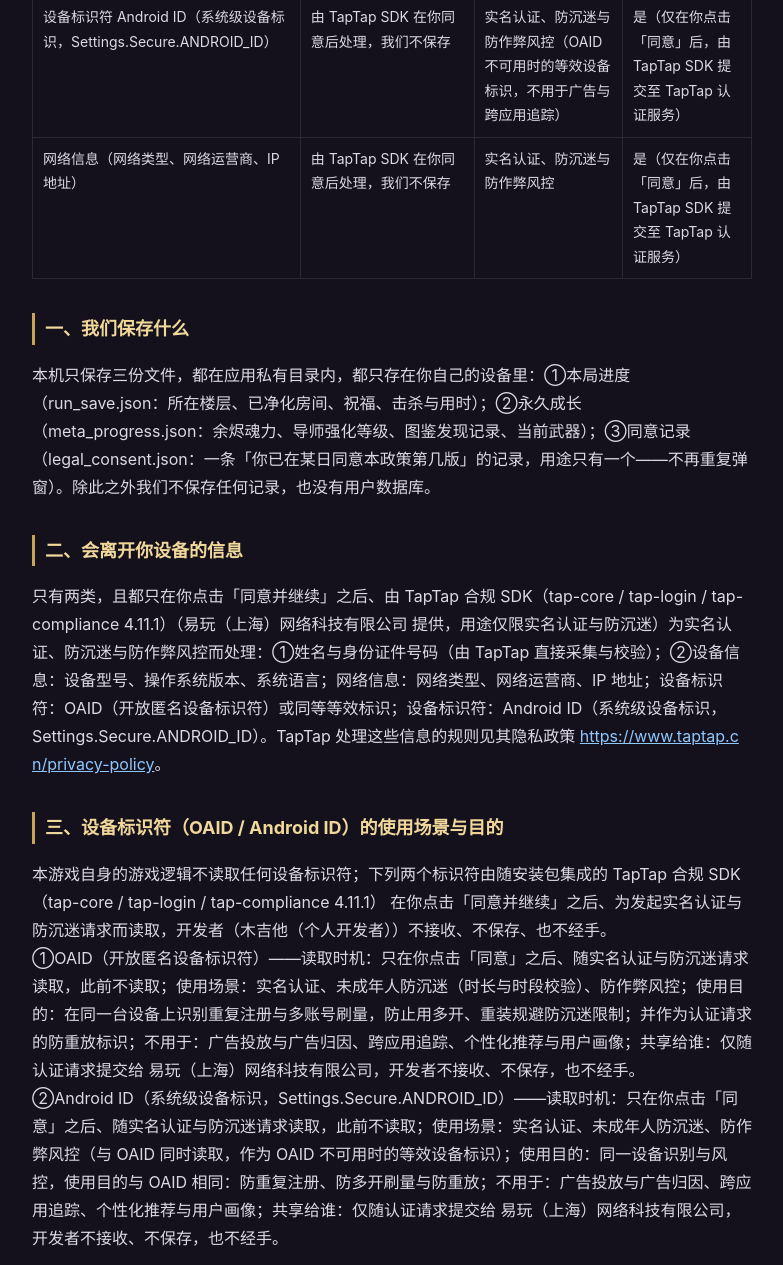
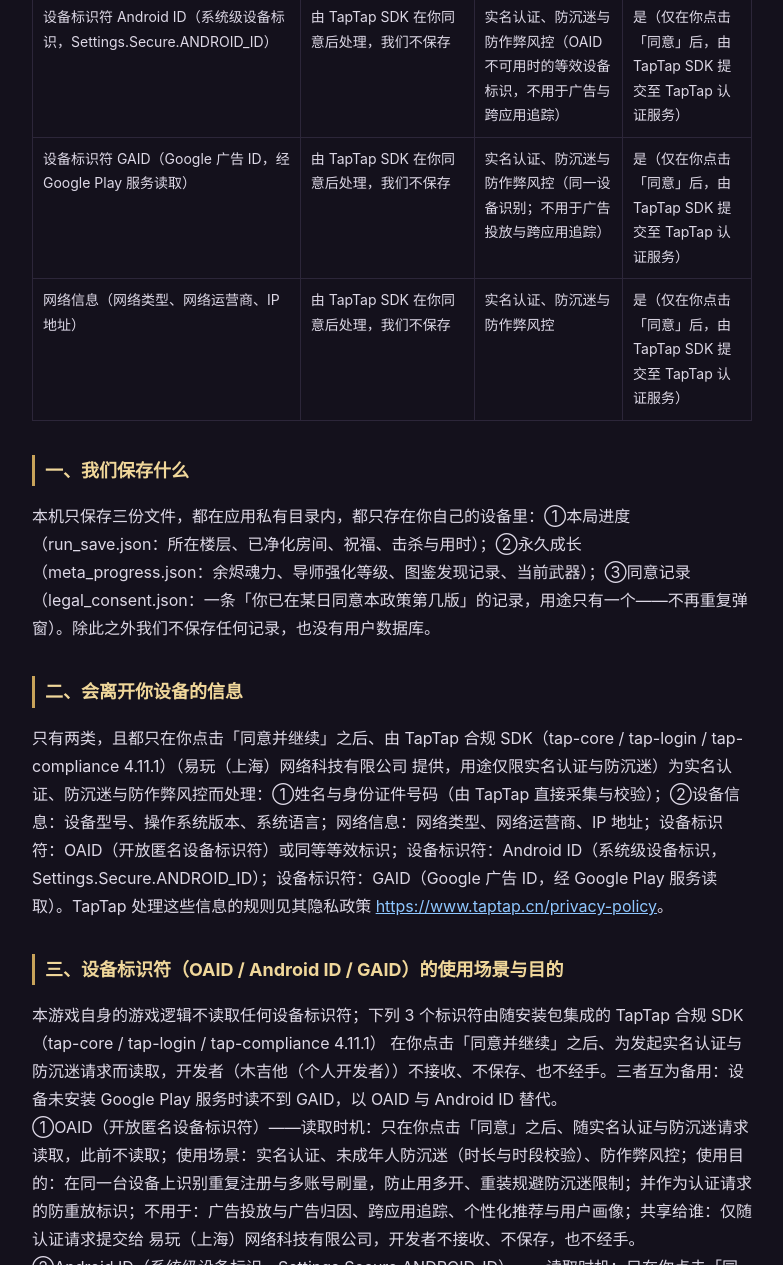
Before and after one commit to YANJQ0309/hunshihuilang-privacy, a plain HTML site: page index.html in a window 1280 px wide. Shown: the part 960-2225 px from the top of the page, without its empty margins (248-1031 px from the left). Drawn offline with Linux system fonts and the light colour scheme.

Commit message:
Add files via upload

```diff
--- a/index.html
+++ b/index.html
@@ -27,7 +27,7 @@ footer{margin-top:48px;color:#7f7a8c;font-size:13px;border-top:1px solid #2c2639
 <main>
 <h1>《魂蚀回廊》隐私政策</h1>
 <div class="meta">适用产品：移动端游戏《魂蚀回廊》（Android，包名 com.hunshihuilang.corridor）<br>
-开发者：木吉他（个人开发者）　|　版本：v4　|　生效日期：2026 年 11 月 16 日　|　最近更新：2026 年 11 月 16 日</div>
+开发者：木吉他（个人开发者）　|　版本：v5　|　生效日期：2026 年 11 月 16 日　|　最近更新：2026 年 11 月 16 日</div>
 <div class="card">
 <p><strong>一句话说明：</strong>本游戏不含广告、统计、推送与内购，仅在你点击「同意并继续」后接入 TapTap 实名认证与防沉迷服务，并只按下述范围处理信息。</p>
 <p><strong>适用人群：</strong>适龄提示 12+ · 本游戏含流血与死亡表现，建议 12 岁以上游玩；未成年人请在监护人陪同下体验。</p>
@@ -41,18 +41,20 @@ footer{margin-top:48px;color:#7f7a8c;font-size:13px;border-top:1px solid #2c2639
 <tr><td>实名认证结果（是否成年／年龄段、能否进入、剩余时长）</td><td>不落地保存，仅本次运行的内存中使用</td><td>判断能否进入游戏、未成年人可游玩时段</td><td>认证由 TapTap 完成；我们只收结果、不上传、不保存</td></tr>
 <tr><td>设备信息与设备标识符 OAID（设备型号、系统版本、开放匿名设备标识符）</td><td>由 TapTap SDK 在你同意后处理，我们不保存</td><td>实名认证、防沉迷与防作弊风控（防重复注册、防多开刷量、防重放）</td><td>是（仅在你点击「同意」后，由 TapTap SDK 提交至 TapTap 认证服务）</td></tr>
 <tr><td>设备标识符 Android ID（系统级设备标识，Settings.Secure.ANDROID_ID）</td><td>由 TapTap SDK 在你同意后处理，我们不保存</td><td>实名认证、防沉迷与防作弊风控（OAID 不可用时的等效设备标识，不用于广告与跨应用追踪）</td><td>是（仅在你点击「同意」后，由 TapTap SDK 提交至 TapTap 认证服务）</td></tr>
+<tr><td>设备标识符 GAID（Google 广告 ID，经 Google Play 服务读取）</td><td>由 TapTap SDK 在你同意后处理，我们不保存</td><td>实名认证、防沉迷与防作弊风控（同一设备识别；不用于广告投放与跨应用追踪）</td><td>是（仅在你点击「同意」后，由 TapTap SDK 提交至 TapTap 认证服务）</td></tr>
 <tr><td>网络信息（网络类型、网络运营商、IP 地址）</td><td>由 TapTap SDK 在你同意后处理，我们不保存</td><td>实名认证、防沉迷与防作弊风控</td><td>是（仅在你点击「同意」后，由 TapTap SDK 提交至 TapTap 认证服务）</td></tr>
 </table>
 <h2>一、我们保存什么</h2>
 <p>本机只保存三份文件，都在应用私有目录内，都只存在你自己的设备里：①本局进度（run_save.json：所在楼层、已净化房间、祝福、击杀与用时）；②永久成长（meta_progress.json：余烬魂力、导师强化等级、图鉴发现记录、当前武器）；③同意记录（legal_consent.json：一条「你已在某日同意本政策第几版」的记录，用途只有一个——不再重复弹窗）。除此之外我们不保存任何记录，也没有用户数据库。</p>
 <h2>二、会离开你设备的信息</h2>
-<p>只有两类，且都只在你点击「同意并继续」之后、由 TapTap 合规 SDK（tap-core / tap-login / tap-compliance 4.11.1）（易玩（上海）网络科技有限公司 提供，用途仅限实名认证与防沉迷）为实名认证、防沉迷与防作弊风控而处理：①姓名与身份证件号码（由 TapTap 直接采集与校验）；②设备信息：设备型号、操作系统版本、系统语言；网络信息：网络类型、网络运营商、IP 地址；设备标识符：OAID（开放匿名设备标识符）或同等等效标识；设备标识符：Android ID（系统级设备标识，Settings.Secure.ANDROID_ID）。TapTap 处理这些信息的规则见其隐私政策 <a href="https://www.taptap.cn/privacy-policy" target="_blank" rel="noopener">https://www.taptap.cn/privacy-policy</a>。</p>
-<h2>三、设备标识符（OAID / Android ID）的使用场景与目的</h2>
-<p>本游戏自身的游戏逻辑不读取任何设备标识符；下列两个标识符由随安装包集成的 TapTap 合规 SDK（tap-core / tap-login / tap-compliance 4.11.1） 在你点击「同意并继续」之后、为发起实名认证与防沉迷请求而读取，开发者（木吉他（个人开发者））不接收、不保存、也不经手。<br>①OAID（开放匿名设备标识符）——读取时机：只在你点击「同意」之后、随实名认证与防沉迷请求读取，此前不读取；使用场景：实名认证、未成年人防沉迷（时长与时段校验）、防作弊风控；使用目的：在同一台设备上识别重复注册与多账号刷量，防止用多开、重装规避防沉迷限制；并作为认证请求的防重放标识；不用于：广告投放与广告归因、跨应用追踪、个性化推荐与用户画像；共享给谁：仅随认证请求提交给 易玩（上海）网络科技有限公司，开发者不接收、不保存，也不经手。<br>②Android ID（系统级设备标识，Settings.Secure.ANDROID_ID）——读取时机：只在你点击「同意」之后、随实名认证与防沉迷请求读取，此前不读取；使用场景：实名认证、未成年人防沉迷、防作弊风控（与 OAID 同时读取，作为 OAID 不可用时的等效设备标识）；使用目的：同一设备识别与风控，使用目的与 OAID 相同：防重复注册、防多开刷量与防重放；不用于：广告投放与广告归因、跨应用追踪、个性化推荐与用户画像；共享给谁：仅随认证请求提交给 易玩（上海）网络科技有限公司，开发者不接收、不保存，也不经手。</p>
+<p>只有两类，且都只在你点击「同意并继续」之后、由 TapTap 合规 SDK（tap-core / tap-login / tap-compliance 4.11.1）（易玩（上海）网络科技有限公司 提供，用途仅限实名认证与防沉迷）为实名认证、防沉迷与防作弊风控而处理：①姓名与身份证件号码（由 TapTap 直接采集与校验）；②设备信息：设备型号、操作系统版本、系统语言；网络信息：网络类型、网络运营商、IP 地址；设备标识符：OAID（开放匿名设备标识符）或同等等效标识；设备标识符：Android ID（系统级设备标识，Settings.Secure.ANDROID_ID）；设备标识符：GAID（Google 广告 ID，经 Google Play 服务读取）。TapTap 处理这些信息的规则见其隐私政策 <a href="https://www.taptap.cn/privacy-policy" target="_blank" rel="noopener">https://www.taptap.cn/privacy-policy</a>。</p>
+<h2>三、设备标识符（OAID / Android ID / GAID）的使用场景与目的</h2>
+<p>本游戏自身的游戏逻辑不读取任何设备标识符；下列 3 个标识符由随安装包集成的 TapTap 合规 SDK（tap-core / tap-login / tap-compliance 4.11.1） 在你点击「同意并继续」之后、为发起实名认证与防沉迷请求而读取，开发者（木吉他（个人开发者））不接收、不保存、也不经手。三者互为备用：设备未安装 Google Play 服务时读不到 GAID，以 OAID 与 Android ID 替代。<br>①OAID（开放匿名设备标识符）——读取时机：只在你点击「同意」之后、随实名认证与防沉迷请求读取，此前不读取；使用场景：实名认证、未成年人防沉迷（时长与时段校验）、防作弊风控；使用目的：在同一台设备上识别重复注册与多账号刷量，防止用多开、重装规避防沉迷限制；并作为认证请求的防重放标识；不用于：广告投放与广告归因、跨应用追踪、个性化推荐与用户画像；共享给谁：仅随认证请求提交给 易玩（上海）网络科技有限公司，开发者不接收、不保存，也不经手。<br>②Android ID（系统级设备标识，Settings.Secure.ANDROID_ID）——读取时机：只在你点击「同意」之后、随实名认证与防沉迷请求读取，此前不读取；使用场景：实名认证、未成年人防沉迷、防作弊风控（与 OAID 同时读取，作为 OAID 不可用时的等效设备标识）；使用目的：同一设备识别与风控，使用目的与 OAID 相同：防重复注册、防多开刷量与防重放；不用于：广告投放与广告归因、跨应用追踪、个性化推荐与用户画像；共享给谁：仅随认证请求提交给 易玩（上海）网络科技有限公司，开发者不接收、不保存，也不经手。<br>③GAID（Google 广告 ID，经 Google Play 服务读取）——读取时机：只在你点击「同意」之后、随实名认证与防沉迷请求读取，此前不读取；设备未安装 Google Play 服务时该标识读不到，此时以 OAID 与 Android ID 替代；使用场景：实名认证、未成年人防沉迷（时长与时段校验）、防作弊风控（作为设备指纹的第三个来源）；使用目的：同一设备识别与风控，使用目的与 OAID、Android ID 相同：防重复注册、防多开刷量与防重放；不用于：广告投放与广告归因、跨应用追踪、个性化推荐与用户画像——本游戏自身不含任何广告 SDK，也不把该标识用于任何广告用途；共享给谁：仅随认证请求提交给 易玩（上海）网络科技有限公司，开发者不接收、不保存，也不经手。</p>
 <table>
 <tr><th>标识符</th><th>读取时机</th><th>使用场景</th><th>使用目的</th><th>不用于</th><th>共享给谁</th></tr>
 <tr><td>OAID（开放匿名设备标识符）</td><td>只在你点击「同意」之后、随实名认证与防沉迷请求读取，此前不读取</td><td>实名认证、未成年人防沉迷（时长与时段校验）、防作弊风控</td><td>在同一台设备上识别重复注册与多账号刷量，防止用多开、重装规避防沉迷限制；并作为认证请求的防重放标识</td><td>广告投放与广告归因、跨应用追踪、个性化推荐与用户画像</td><td>仅随认证请求提交给 易玩（上海）网络科技有限公司，开发者不接收、不保存，也不经手</td></tr>
 <tr><td>Android ID（系统级设备标识，Settings.Secure.ANDROID_ID）</td><td>只在你点击「同意」之后、随实名认证与防沉迷请求读取，此前不读取</td><td>实名认证、未成年人防沉迷、防作弊风控（与 OAID 同时读取，作为 OAID 不可用时的等效设备标识）</td><td>同一设备识别与风控，使用目的与 OAID 相同：防重复注册、防多开刷量与防重放</td><td>广告投放与广告归因、跨应用追踪、个性化推荐与用户画像</td><td>仅随认证请求提交给 易玩（上海）网络科技有限公司，开发者不接收、不保存，也不经手</td></tr>
+<tr><td>GAID（Google 广告 ID，经 Google Play 服务读取）</td><td>只在你点击「同意」之后、随实名认证与防沉迷请求读取，此前不读取；设备未安装 Google Play 服务时该标识读不到，此时以 OAID 与 Android ID 替代</td><td>实名认证、未成年人防沉迷（时长与时段校验）、防作弊风控（作为设备指纹的第三个来源）</td><td>同一设备识别与风控，使用目的与 OAID、Android ID 相同：防重复注册、防多开刷量与防重放</td><td>广告投放与广告归因、跨应用追踪、个性化推荐与用户画像——本游戏自身不含任何广告 SDK，也不把该标识用于任何广告用途</td><td>仅随认证请求提交给 易玩（上海）网络科技有限公司，开发者不接收、不保存，也不经手</td></tr>
 </table>
 <h2>四、我们不接收、不保存什么</h2>
 <p>你的姓名与身份证件号码由 TapTap 直接采集与校验，我们既不接收也不存储，也不建立用户数据库；本游戏没有账号系统，不需要注册与登录。我们只收到实名认证结果：是否成年／年龄段、能否进入、当日剩余可游玩时长，仅在本次运行的内存里使用，不写进任何文件、不上传。我们也不收集手机号、邮箱、通讯录、短信、麦克风、摄像头、相册与位置信息，亦未申请对应权限。</p>
@@ -73,13 +75,13 @@ footer{margin-top:48px;color:#7f7a8c;font-size:13px;border-top:1px solid #2c2639
 <h2>十二、AI 生成内容说明</h2>
 <p>本游戏的部分美术素材（如场景瓦片、图标等）使用了人工智能生成技术辅助创作，并经人工筛选与调整。游戏中不存在由 AI 实时生成的内容，也不提供 AI 对话或生成服务。</p>
 <h2>十三、政策的更新</h2>
-<p>本政策版本 v4（2026-11-16 更新）。若将来新增功能导致信息处理范围变化，我们会先更新正文并把版本号加 1，游戏启动时会重新征求你的同意；不同意即退出，不影响你删除数据。版本历史：v4（2026-11-16）按合规审核意见补全设备标识符披露：逐项写明 OAID 与 Android ID 的读取时机、使用场景、使用目的、不用于什么与共享对象，并把 Android ID 加入会离开设备的信息清单。v3（2026-11-16）弹窗摘要与正文统一为同一套口径，补齐「共享转让／存储与安全／你的权利／未来付费与广告／AI 生成内容」五节。v2（2026-11-15）如实披露 TapTap 实名与防沉迷 SDK 4.11.1 所处理的设备信息与实名信息范围，补充「同意后才初始化 SDK」的技术承诺。v1（2026-11-14）首次发布，全部离线版本。</p>
+<p>本政策版本 v5（2026-11-16 更新）。若将来新增功能导致信息处理范围变化，我们会先更新正文并把版本号加 1，游戏启动时会重新征求你的同意；不同意即退出，不影响你删除数据。版本历史：v5（2026-11-16）按合规审核意见补 GAID 披露：写明 Google 广告 ID 的读取时机、使用场景、使用目的、不用于什么与共享对象，并加入会离开设备的信息清单与信息收集清单。v4（2026-11-16）按合规审核意见补全设备标识符披露：逐项写明 OAID 与 Android ID 的读取时机、使用场景、使用目的、不用于什么与共享对象，并把 Android ID 加入会离开设备的信息清单。v3（2026-11-16）弹窗摘要与正文统一为同一套口径，补齐「共享转让／存储与安全／你的权利／未来付费与广告／AI 生成内容」五节。v2（2026-11-15）如实披露 TapTap 实名与防沉迷 SDK 4.11.1 所处理的设备信息与实名信息范围，补充「同意后才初始化 SDK」的技术承诺。v1（2026-11-14）首次发布，全部离线版本。</p>
 <h2>十四、联系我们</h2>
 <p>开发者：木吉他（个人开发者）。对本政策有任何疑问、或希望确认我们到底存了什么，可邮件联系 783822478@qq.com，或通过 TapTap 游戏页反馈 <a href="https://www.taptap.cn/app/1060925" target="_blank" rel="noopener">https://www.taptap.cn/app/1060925</a>。我们会在 15 个工作日内答复。</p>
 <h2>十五、第三方组件清单</h2>
 <table>
 <tr><th>组件</th><th>许可</th><th>用途</th></tr>
-<tr><td>TapTap 合规 SDK（tap-core / tap-login / tap-compliance 4.11.1）</td><td>商业 SDK · 易玩（上海）网络科技有限公司</td><td>实名认证与防沉迷。只在你点击「同意」后初始化并联网，此前不初始化、不联网、不读设备标识（含 OAID 与 Android ID）。隐私政策见 &lt;a href="https://www.taptap.cn/privacy-policy" target="_blank" rel="noopener"&gt;https://www.taptap.cn/privacy-policy&lt;/a&gt;</td></tr>
+<tr><td>TapTap 合规 SDK（tap-core / tap-login / tap-compliance 4.11.1）</td><td>商业 SDK · 易玩（上海）网络科技有限公司</td><td>实名认证与防沉迷。只在你点击「同意」后初始化并联网，此前不初始化、不联网、不读设备标识（含 OAID、Android ID 与 GAID）。隐私政策见 &lt;a href="https://www.taptap.cn/privacy-policy" target="_blank" rel="noopener"&gt;https://www.taptap.cn/privacy-policy&lt;/a&gt;</td></tr>
 <tr><td>Godot Engine 4.7</td><td>MIT</td><td>游戏引擎。本地运行，自身不发起网络请求，不收集数据。</td></tr>
 <tr><td>Noto Sans CJK SC 2.004</td><td>SIL OFL 1.1</td><td>内置中文字体（已按游戏用字裁剪）。随包分发，许可证全文随安装包提供。</td></tr>
 </table>
```
